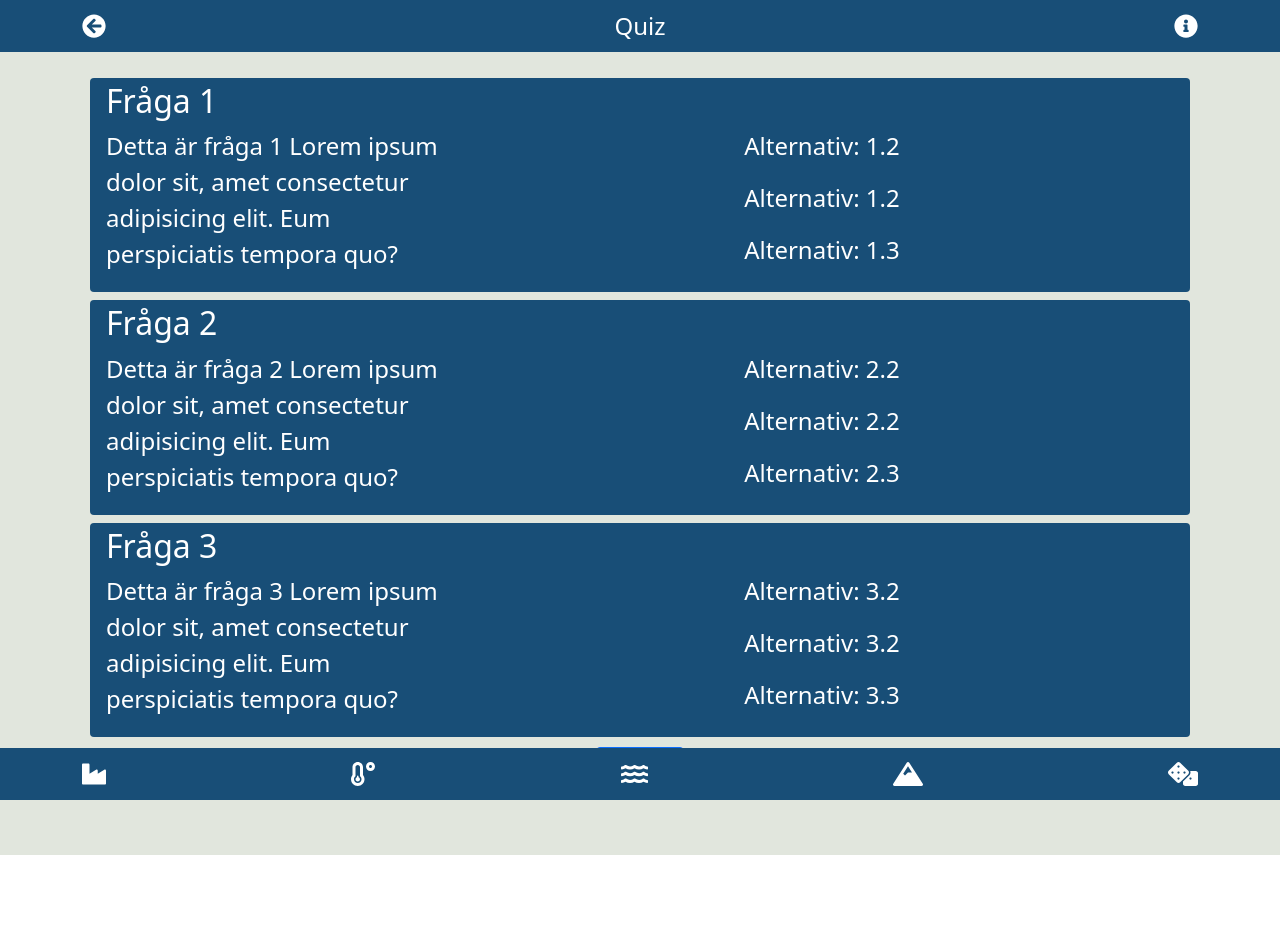
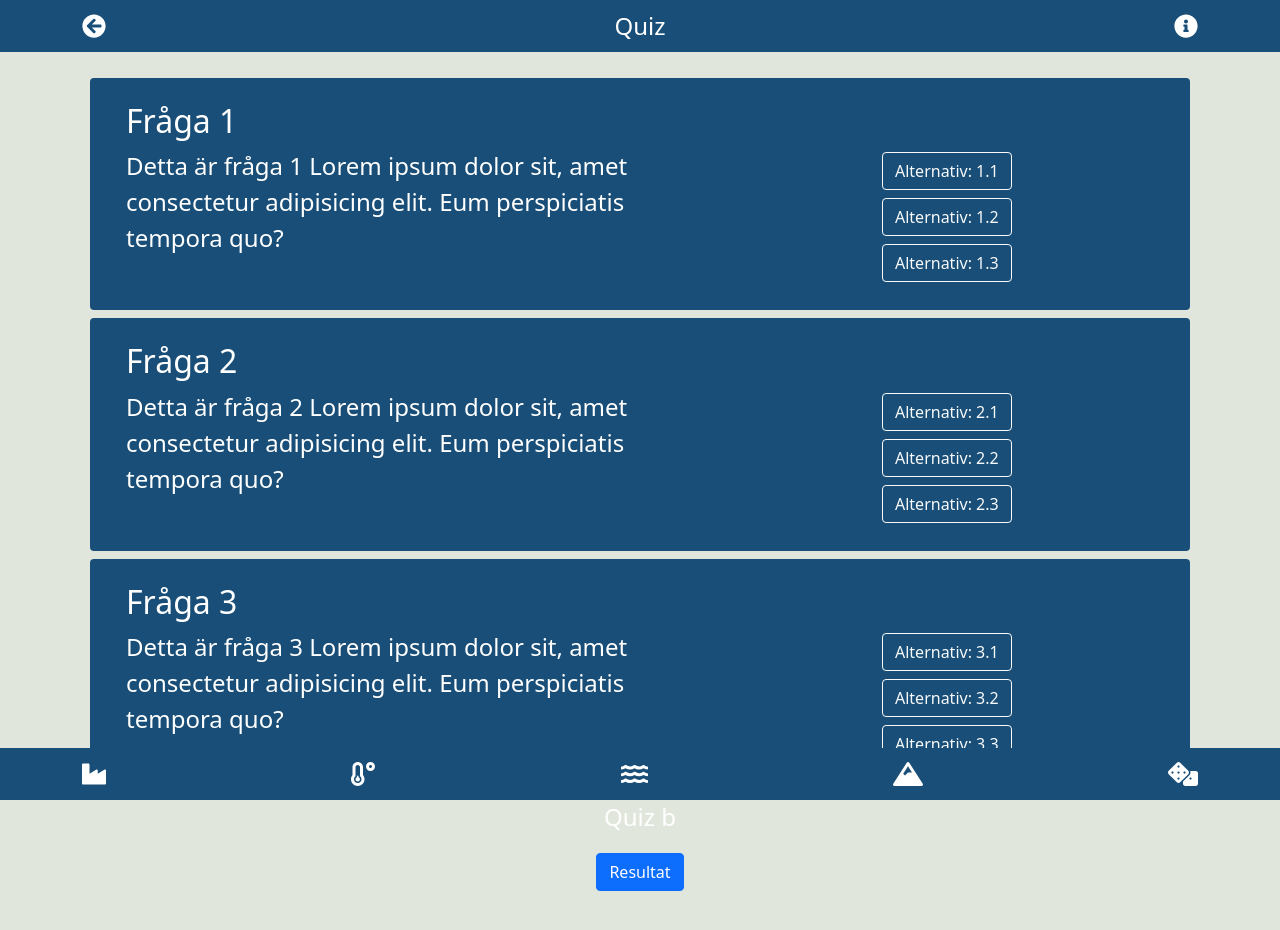
Before and after one commit to preeyaJo/group3project, a React (Create React App) app: page /quiz in a window 1280 px wide. Shown: the top 930 px of the page. Before the commit the page ends 855 px from the top, so only its background shows below. Built offline with nearby package versions, Linux system fonts and the light colour scheme.

Commit message:
fixar med quiz_b
fixar med quiz_b

```diff
--- a/src/Quiz/QuizItem.js
+++ b/src/Quiz/QuizItem_a.js
@@ -1,25 +1,25 @@
 import React from "react";
 /* import { InputGroup, FormControl } from "react-bootstrap"; */
 import { Button } from "react-bootstrap";
-import data from "./questions.json";
+import data from "./questions_a.json";
 
-function QuizList() {
+function QuizList_a() {
   return data.map((post, index) => (
-    <div className=" row QuizItem rounded p-1 m-2" key={index}>
+    <div className=" row QuizItem rounded p-4 m-2" key={index}>
       <h2>Fråga {post.id}</h2>
       <div className="col">
         <p>{post.question}</p>
       </div>
-      <div className="col col-md-8 d-flex justify-content-center ">
-        <div>
-          {post.answers.map((a) => (
-            <div>
-              <p>{a.alt1}</p>
-              <p>{a.alt2}</p>
-              <p>{a.alt3}</p>
-            </div>
-          ))}
-        </div>
+      <div className="col-4 col-md-5 d-flex flex-column justify-content-center align-items-center">
+        <Button variant="outline-light" className="m-1">
+          {post.alt1}
+        </Button>
+        <Button variant="outline-light" className="m-1">
+          {post.alt2}
+        </Button>
+        <Button variant="outline-light" className="m-1">
+          {post.alt3}
+        </Button>
 
         {/*         <InputGroup className="mb-3">
                     <Button variant="outline-light">Alt 1</Button>
@@ -31,4 +31,4 @@
   ));
 }
 
-export default QuizList;
+export default QuizList_a;
--- /dev/null
+++ b/src/Quiz/QuizItem_b.js
@@ -0,0 +1,27 @@
+import React, { Component } from "react";
+import data from "./questions_a.json";
+
+export class QuizList_b extends Component {
+  constructor(props) {
+    super(props);
+
+    this.state = {
+      userAnswer: null,
+      currentIndex: 0,
+      options: [],
+      quisEnd: false,
+      score: 0,
+      disabled: true,
+    };
+  }
+
+  render() {
+    return (
+      <div>
+        <p>Quiz b</p>
+      </div>
+    );
+  }
+}
+
+export default QuizList_b;
--- a/src/Quiz/QuizListContainer.js
+++ b/src/Quiz/QuizListContainer.js
@@ -1,10 +1,12 @@
 import React from "react";
-import QuizList from "./QuizItem";
+import QuizList_a from "./QuizItem_a";
+import QuizList_b from "./QuizItem_b";
 
 function QuizListContainer() {
   return (
     <div className="container">
-      <QuizList />
+      <QuizList_a />
+      <QuizList_b />
     </div>
   );
 }
--- a/src/Quiz/questions.json
+++ b/src/Quiz/questions_a.json
@@ -2,28 +2,25 @@
   {
     "id": "1",
     "question": "Detta är fråga 1 Lorem ipsum dolor sit, amet consectetur adipisicing elit. Eum perspiciatis tempora quo?",
-    "answers": [
-      { "alt1": "Alternativ: 1.2" },
-      { "alt2": "Alternativ: 1.2" },
-      { "alt3": "Alternativ: 1.3" }
-    ]
+    "answer": "Alternativ: 1.2",
+    "alt1": "Alternativ: 1.1",
+    "alt2": "Alternativ: 1.2",
+    "alt3": "Alternativ: 1.3"
   },
   {
     "id": "2",
     "question": "Detta är fråga 2 Lorem ipsum dolor sit, amet consectetur adipisicing elit. Eum perspiciatis tempora quo?",
-    "answers": [
-      { "alt1": "Alternativ: 2.2" },
-      { "alt2": "Alternativ: 2.2" },
-      { "alt3": "Alternativ: 2.3" }
-    ]
+    "answer": "Alternativ: 2.2",
+    "alt1": "Alternativ: 2.1",
+    "alt2": "Alternativ: 2.2",
+    "alt3": "Alternativ: 2.3"
   },
   {
     "id": "3",
     "question": "Detta är fråga 3 Lorem ipsum dolor sit, amet consectetur adipisicing elit. Eum perspiciatis tempora quo?",
-    "answers": [
-      { "alt1": "Alternativ: 3.2" },
-      { "alt2": "Alternativ: 3.2" },
-      { "alt3": "Alternativ: 3.3" }
-    ]
+    "answer": "Alternativ: 3.2",
+    "alt1": "Alternativ: 3.1",
+    "alt2": "Alternativ: 3.2",
+    "alt3": "Alternativ: 3.3"
   }
 ]
```
Also changed, not shown: src/Quiz/questions copy 2.json (added, +32 -0 lines).
